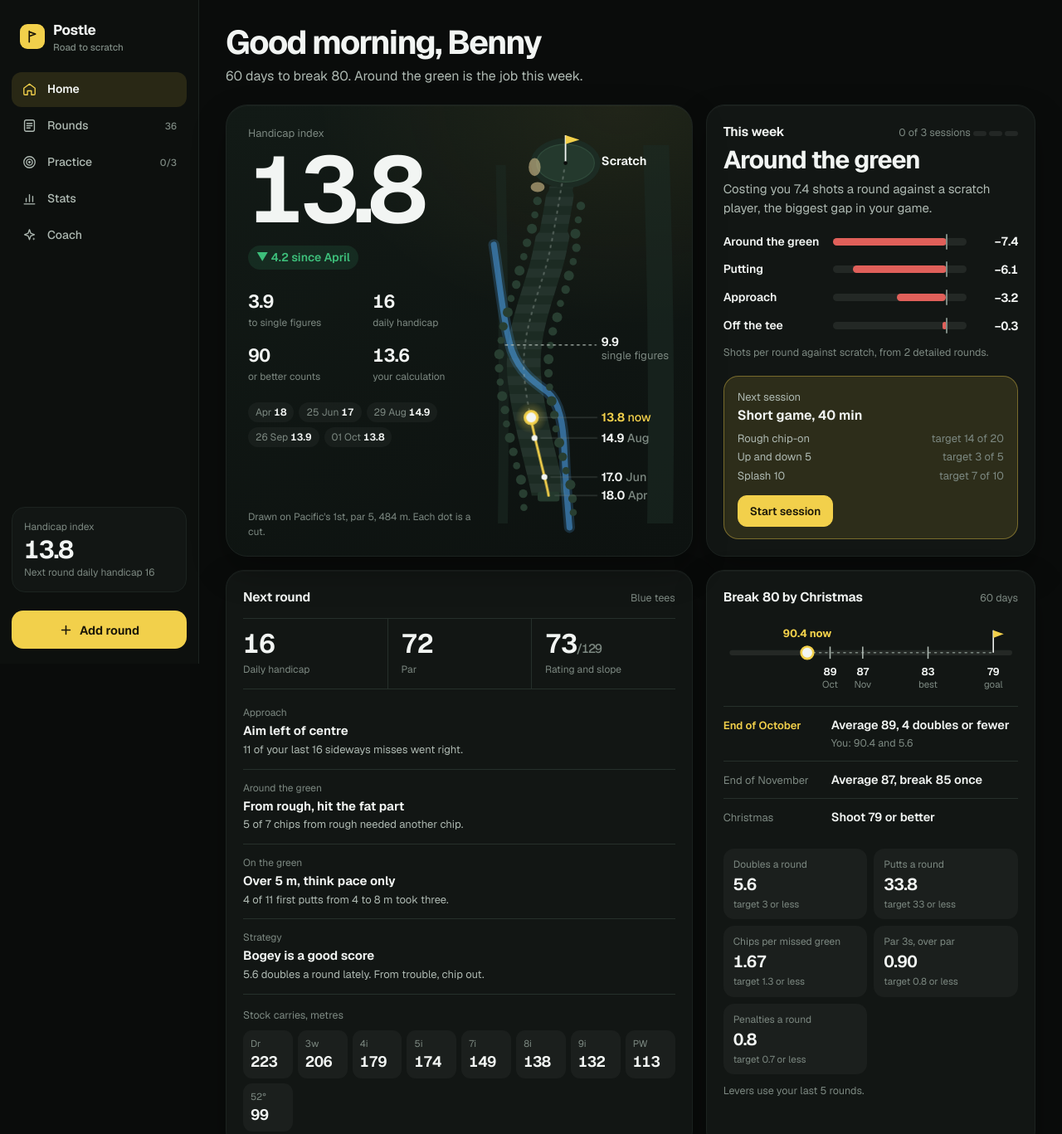
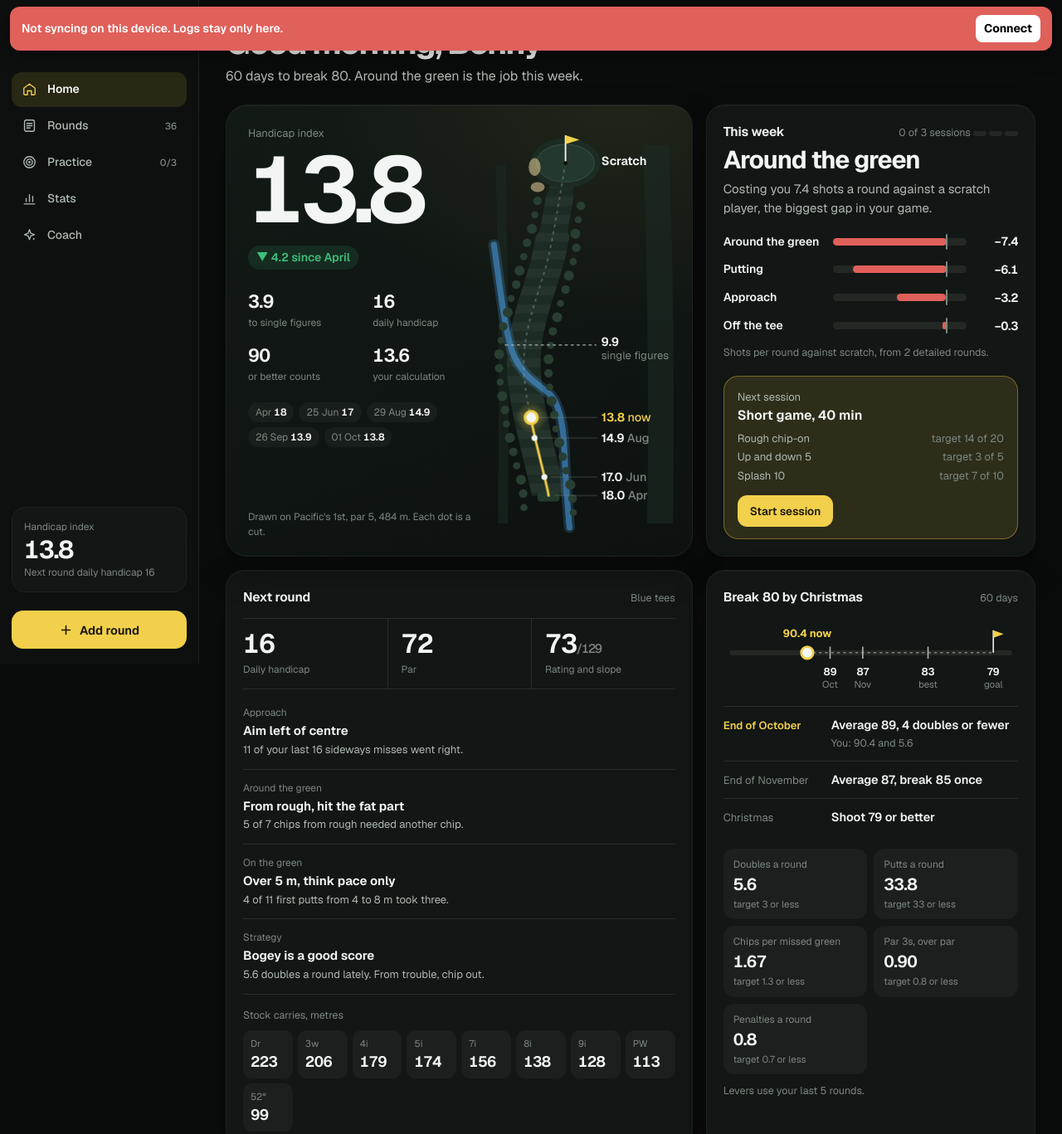
Before and after one commit to benjaminpostle/Golf-Dashboard-, a website: page index.html in a window 1280 px wide. Shown: the top 1367 px of the page at 83% size. Drawn offline with nearby package versions, Linux system fonts and the light colour scheme.

Commit message:
Add files via upload

```diff
--- a/index.html
+++ b/index.html
@@ -1070,6 +1070,19 @@ const TEECLUB={
  'r5_04':[['4 Iron','miss'],['5 Wood','miss'],['8 Iron','GIR'],['Driver','fairway'],['5 Wood','miss'],['5 Wood','fairway'],['6 Iron','miss'],['Driver','miss'],['Driver','fairway'],['5 Wood','fairway'],['Driver','miss'],['3 Wood','fairway'],['Wedge','GIR'],['Driver','miss'],['4 Iron','fairway'],['4 Iron','fairway'],['5 Iron','miss'],['Driver','miss']]
 };
 const RANGE=[
+ {date:'26 Oct',ball:'ProV1x',device:'Trackman',units:'m/s',
+  // shot cols: cs,aa,bs,spin,carry,side(L−/R+),smash,height,path,f2p,dynLoft,faceAngle,total,launch · cs = bs/smash (derived), side = carry side, no total exported
+  smashMin:{'7 Iron':1.23,'9 Iron':1.20},
+  shots:{
+ '7 Iron':[[40.3, -1.6, 52.8, 4467, 159.5, 13.7, 1.31, 29.3, 2.8, 1.2, 22.6, 4.0, null, null], [39.8, -0.4, 51.8, 4888, 153.0, 22.9, 1.3, 27.6, -1.0, 5.3, 22.7, 4.3, null, null], [41.1, null, 38.2, 8609, 87.9, -37.6, 0.93, 8.9, null, null, null, null, null, null], [39.3, 1.0, 46.0, 3265, 136.8, 3.5, 1.17, 20.0, -1.2, 1.6, 22.3, 0.4, null, null], [39.5, null, 35.9, 4792, 55.8, -20.3, 0.91, 2.0, null, null, null, null, null, null], [40.6, 0.8, 50.7, 3664, 155.3, 21.5, 1.25, 25.0, 0.4, 4.2, 21.7, 4.6, null, null], [40.5, -1.0, 48.2, 3627, 145.3, 1.7, 1.19, 22.9, 0.6, 0.1, 22.4, 0.7, null, null], [41.0, -1.0, 46.3, 9297, 84.1, -34.8, 1.13, 4.5, 2.0, null, null, null, null, null], [40.5, -1.6, 53.5, 4071, 164.7, 12.1, 1.32, 31.3, 0.2, 2.3, 23.2, 2.5, null, null], [40.5, -5.9, 37.3, 8735, 77.7, -43.9, 0.92, 7.7, -0.9, null, null, null, null, null], [40.1, -1.0, 52.5, 5935, 150.4, -1.9, 1.31, 30.5, 0.2, -0.5, 24.2, -0.3, null, null], [40.1, -0.8, 50.5, 3356, 156.1, 12.6, 1.26, 23.8, -0.4, 2.9, 21.2, 2.5, null, null], [40.6, -0.6, 49.9, 3214, 153.6, 12.6, 1.23, 22.2, -0.8, 3.2, 20.7, 2.4, null, null]],
+ '9 Iron':[[38.3, -1.0, 48.7, 7334, 131.7, 12.6, 1.27, 30.1, 0.8, 2.9, 28.9, 3.7, null, null], [39.4, -2.8, 49.7, 7912, 132.8, 16.9, 1.26, 31.4, 1.4, 3.8, 29.2, 5.2, null, null], [37.7, -1.2, 46.7, 6861, 126.3, 2.6, 1.24, 29.4, -1.8, 1.9, 30.4, 0.1, null, null], [38.8, -1.4, 47.7, 5653, 133.5, 8.9, 1.23, 31.3, 0.4, 2.1, 29.8, 2.5, null, null], [37.9, -4.2, 47.8, 7813, 127.7, 4.6, 1.26, 28.1, 1.6, 0.3, 28.8, 1.9, null, null], [36.3, -3.6, 45.0, 7995, 118.1, -0.1, 1.24, 26.4, 2.6, -1.8, 31.1, 0.8, null, null], [38.2, -2.0, 45.9, 6114, 126.7, 14.0, 1.2, 26.0, -1.2, 5.0, 28.2, 3.8, null, null], [37.5, -1.6, 45.8, 6839, 123.9, 13.0, 1.22, 26.2, -2.8, 5.9, 29.0, 3.1, null, null], [38.5, -1.4, 48.1, 7516, 128.9, 9.2, 1.25, 30.2, 0.2, 2.5, 29.9, 2.7, null, null], [38.9, -2.8, 44.7, 7768, 118.0, -20.4, 1.15, 23.5, 0.0, -6.9, 28.9, -6.9, null, null], [38.1, -1.0, 46.9, 7271, 125.8, 6.7, 1.23, 28.7, -1.6, 3.0, 30.0, 1.4, null, null], [37.7, -1.2, 46.0, 5621, 128.1, 0.0, 1.22, 29.4, -1.0, 0.6, 30.3, -0.4, null, null]]
+},
+  notes:{
+   '7 Iron':"4 of 13 were heel strikes: smash 0.91\u20131.13, ball 55\u201388 m, 35\u201344 m left, low (2\u20139 m high) with 8,600\u20139,300 spin. Same left-mishit pattern as 22 Sep and 2 Oct. Solid ones (7): 156 carry, up from 149 on 22 Sep, face +2.9\u00b0 and 12\u201323 m right. Attack still shallow at \u22121.1\u00b0 (target \u22123\u00b0 to \u22124\u00b0).",
+   '9 Iron':"Best iron block yet. 11 of 12 solid-ish (smash 1.20\u20131.27), carry 118\u2013134 with a tight \u00b15 m spread, 7 of 12 within 10 m of the line. Face +1.5\u00b0 average, down from +3\u20135\u00b0 on Tuesday's irons. Attack \u22122.0\u00b0 average, with the best strikes at \u22122.8\u00b0 to \u22124.2\u00b0."
+  },
+  summary:"Face is coming back toward square on the short irons (9i +1.5\u00b0). 9-iron distance control is green-ready. The 7-iron's problem is heel contact: 4 of 13 went low and 35\u201344 m left. Attack angle on the 7-iron is still too shallow."
+ },
  {date:'20 Oct',ball:'ProV1x',device:'Trackman',units:'m/s',
   // shot cols: cs,aa,bs,spin,carry,side(L−/R+),smash,height,path,f2p,dynLoft,faceAngle,total,launch · bs = cs×smash, f2p = face − path (derived); normalised to 25°C, sea level
   smashMin:{'Driver':1.40,'3 Wood':1.35,'2 Iron':1.25,'4 Iron':1.30,'5 Iron':1.30,'6 Iron':1.30},
@@ -2972,8 +2985,22 @@ if(SYNC.on){
   const _sc=settingsCard;
   settingsCard=function(){_sc();const row=$id('set-data');if(row){row.closest('.set-row').insertAdjacentHTML('beforebegin',syncSettingsRow());bindSyncSettings();}};
   if($id('settings')&&$id('settings').innerHTML)settingsCard();
-  document.addEventListener('visibilitychange',()=>{if(document.visibilityState==='visible')syncNow();});
+  document.addEventListener('visibilitychange',()=>{if(document.visibilityState==='visible')syncNow();else if(SYNC.t){clearTimeout(SYNC.t);syncNow({quiet:true});}});
+  window.addEventListener('pagehide',()=>{if(SYNC.t){clearTimeout(SYNC.t);syncNow({quiet:true});}});
   syncNow({quiet:true});
+  /* loud warning when this copy of the app is not syncing, so nothing gets logged into a dead end */
+  (function syncWarn(){
+    const host=location.hostname, perma=/^[0-9a-f]{20,}--/.test(host), main=host.replace(/^[0-9a-f]{20,}--/,'');
+    const bar=document.createElement('div');bar.id='sync-warn';
+    bar.style.cssText='position:fixed;left:12px;right:12px;top:calc(env(safe-area-inset-top,0px) + 8px);z-index:90;background:var(--loss);color:#fff;border-radius:12px;padding:10px 14px;font-size:14px;font-weight:600;display:none;gap:10px;align-items:center;box-shadow:0 6px 24px rgba(0,0,0,.35)';
+    document.body.appendChild(bar);
+    const paint=()=>{
+      if(perma){bar.innerHTML=`This is an old deploy link, so anything you log here won't sync. <a href="https://${main}/" style="color:#fff;text-decoration:underline;margin-left:auto;white-space:nowrap">Open the app</a>`;bar.style.display='flex';return;}
+      if(!store.raw(SYNC_SECRET)){bar.innerHTML=`Not syncing on this device. Logs stay only here. <button type="button" style="margin-left:auto;background:#fff;color:#000;border:0;border-radius:8px;padding:6px 10px;font:inherit;font-weight:700;white-space:nowrap">Connect</button>`;bar.style.display='flex';bar.querySelector('button').onclick=()=>{setPage('coach');setTimeout(()=>{const k=$id('sync-key');if(k){k.scrollIntoView({behavior:'smooth',block:'center'});k.focus();}},120);};return;}
+      bar.style.display='none';
+    };
+    paint();const _b=syncBadge;syncBadge=function(){_b();paint();};
+  })();
 }
 
 </script>
```
